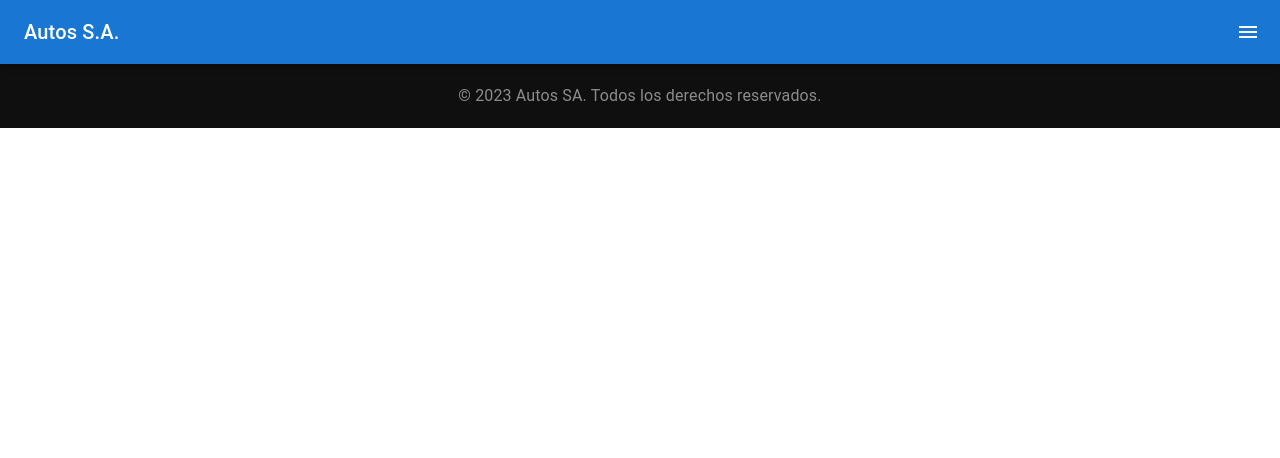
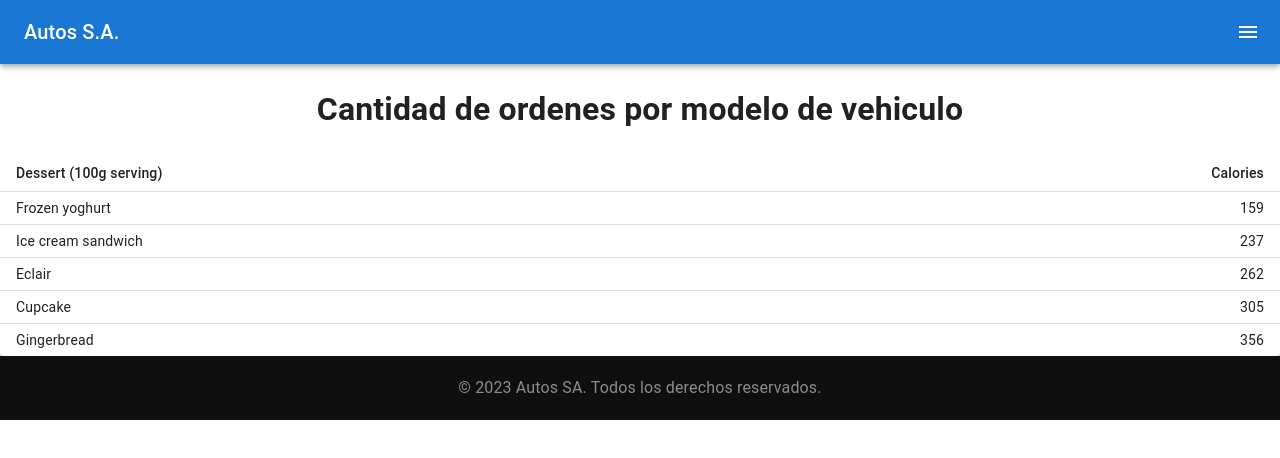
Before and after one commit to martingabetta1/AutosSA, a React (Create React App) app in the folder frontend/: page /estadisticas in a window 1280 px wide. Shown: the top 458 px of the page. Built offline with nearby package versions, Linux system fonts and the light colour scheme.

Commit message:
Primer version de estadisticas

```diff
--- a/frontend/src/App.js
+++ b/frontend/src/App.js
@@ -15,6 +15,7 @@
 import ErrorProvider from './contexts/Error'
 import Servicio from './pages/ordenes/Servicio';
 import { PrincipalLoader } from './global/components/PrincipalLoader'
+import { Estadisticas } from './pages/estadisticas/Estadisticas';
 
 function App() {
   return (
@@ -34,6 +35,7 @@
               <Route path={"/visita"} element={<Visita />} />
               <Route path={"/orden"} element={<Orden />} />
               <Route path={"/servicio"} element={<Servicio />} />
+              <Route path={"/estadisticas"} element={<Estadisticas />} />
             </Routes>
           </Router>
           <Footer />
--- a/frontend/src/components/Drawer.jsx
+++ b/frontend/src/components/Drawer.jsx
@@ -28,6 +28,7 @@
 import ListItemText from '@mui/material/ListItemText';
 import { Link } from 'react-router-dom';
 import { ClickAwayListener } from '@mui/material';
+import BarChartIcon from '@mui/icons-material/BarChart';
 
 
 const drawerWidth = 240;
@@ -89,30 +90,30 @@
     setOpen(false);
   };
 
-  const listContent = [ {
-    nombre:"Inicio",
-    icono:<HomeIcon/>,
-    ruta:"/"
+  const listContent = [{
+    nombre: "Inicio",
+    icono: <HomeIcon />,
+    ruta: "/"
   },
   {
-    nombre:"Marcas",
-    icono:<SellIcon/>,
-    ruta:"/marca"
+    nombre: "Marcas",
+    icono: <SellIcon />,
+    ruta: "/marca"
   },
   {
-    nombre:"Modelos",
-    icono:<InventoryIcon/>,
-    ruta:"/modelo"
+    nombre: "Modelos",
+    icono: <InventoryIcon />,
+    ruta: "/modelo"
   },
   {
-    nombre:"Vehiculos",
-    icono:<DirectionsCarIcon/>,
-    ruta:"/vehiculo"
+    nombre: "Vehiculos",
+    icono: <DirectionsCarIcon />,
+    ruta: "/vehiculo"
   },
   {
-    nombre:"Clientes",
-    icono:<PersonIcon/>,
-    ruta:"/cliente"
+    nombre: "Clientes",
+    icono: <PersonIcon />,
+    ruta: "/cliente"
   },
   // {
   //   nombre:"Visitas",
@@ -120,26 +121,26 @@
   //   ruta:"/visita"
   // },
   {
-    nombre:"Tecnicos",
-    icono:<BadgeIcon/>,
-    ruta:"/tecnico"
+    nombre: "Tecnicos",
+    icono: <BadgeIcon />,
+    ruta: "/tecnico"
   },
   {
-    nombre:"Ordenes",
-    icono:<ReceiptIcon/>,
-    ruta:"/orden"
+    nombre: "Ordenes",
+    icono: <ReceiptIcon />,
+    ruta: "/orden"
   },
   {
-    nombre:"Servicios",
-    icono:<MiscellaneousServicesIcon/>,
-    ruta:"/servicio"
+    nombre: "Servicios",
+    icono: <MiscellaneousServicesIcon />,
+    ruta: "/servicio"
   }]
   return (
     <Box sx={{ display: 'flex' }}>
       <CssBaseline />
       <AppBar position="fixed" open={open}>
         <Toolbar>
-          <Typography variant="h6" noWrap sx={{ flexGrow: 1,display:'inline-flex' }} component="div">
+          <Typography variant="h6" noWrap sx={{ flexGrow: 1, display: 'inline-flex' }} component="div">
             Autos S.A.
           </Typography>
           <IconButton
@@ -153,7 +154,7 @@
           </IconButton>
         </Toolbar>
       </AppBar>
-      <Main style={{padding:'0px'}} open={open}>
+      <Main style={{ padding: '0px' }} open={open}>
         <DrawerHeader />
       </Main>
       <ClickAwayListener
@@ -193,6 +194,15 @@
                 </ListItem>
               )
             })}
+            <Divider />
+            <ListItem component={Link} to={"/estadisticas"} key={"estadisticas"} disablePadding>
+              <ListItemButton>
+                <ListItemIcon>
+                  <BarChartIcon />
+                </ListItemIcon>
+                <ListItemText primary={"Estadisticas"} />
+              </ListItemButton>
+            </ListItem>
           </List>
         </Drawer>
       </ClickAwayListener>
--- /dev/null
+++ b/frontend/src/pages/estadisticas/Estadisticas.jsx
@@ -0,0 +1,14 @@
+import { ModuleEstadisticas } from "./ModuleEstadisticas"
+
+
+const Estadisticas = (props)=>{
+
+
+    return(
+        <>
+            <ModuleEstadisticas/>
+        </>
+    )
+}
+
+export {Estadisticas}
--- /dev/null
+++ b/frontend/src/pages/estadisticas/ModuleEstadisticas.jsx
@@ -0,0 +1,15 @@
+import { TableEstadisticas } from "./submodules/TableEstadisticas"
+
+
+const ModuleEstadisticas = (props)=>{
+
+
+    return(
+        <>
+            <h1>Cantidad de ordenes por modelo de vehiculo</h1>
+            <TableEstadisticas/>
+        </>
+    )
+}
+
+export {ModuleEstadisticas}
--- /dev/null
+++ b/frontend/src/pages/estadisticas/submodules/TableEstadisticas.jsx
@@ -0,0 +1,50 @@
+import * as React from 'react';
+import Table from '@mui/material/Table';
+import TableBody from '@mui/material/TableBody';
+import TableCell from '@mui/material/TableCell';
+import TableContainer from '@mui/material/TableContainer';
+import TableHead from '@mui/material/TableHead';
+import TableRow from '@mui/material/TableRow';
+import Paper from '@mui/material/Paper';
+
+function createData(name, calories, fat, carbs, protein) {
+  return { name, calories, fat, carbs, protein };
+}
+
+const rows = [
+  createData('Frozen yoghurt', 159, 6.0, 24, 4.0),
+  createData('Ice cream sandwich', 237, 9.0, 37, 4.3),
+  createData('Eclair', 262, 16.0, 24, 6.0),
+  createData('Cupcake', 305, 3.7, 67, 4.3),
+  createData('Gingerbread', 356, 16.0, 49, 3.9),
+];
+
+const TableEstadisticas = ()=> {
+  return (
+    <TableContainer component={Paper}>
+      <Table sx={{ minWidth: 650 }} size="small" aria-label="a dense table">
+        <TableHead>
+          <TableRow>
+            <TableCell>Dessert (100g serving)</TableCell>
+            <TableCell align="right">Calories</TableCell>
+          </TableRow>
+        </TableHead>
+        <TableBody>
+          {rows.map((row) => (
+            <TableRow
+              key={row.name}
+              sx={{ '&:last-child td, &:last-child th': { border: 0 } }}
+            >
+              <TableCell component="th" scope="row">
+                {row.name}
+              </TableCell>
+              <TableCell align="right">{row.calories}</TableCell>
+            </TableRow>
+          ))}
+        </TableBody>
+      </Table>
+    </TableContainer>
+  );
+}
+
+export {TableEstadisticas}
```
Also changed, not shown: frontend/src/pages/estadisticas/submodules/Graphic.jsx (added, +11 -0 lines), 1 other file (tests, documents, lock files or other folders). Lines whose indentation alone changed are shown as unchanged.
